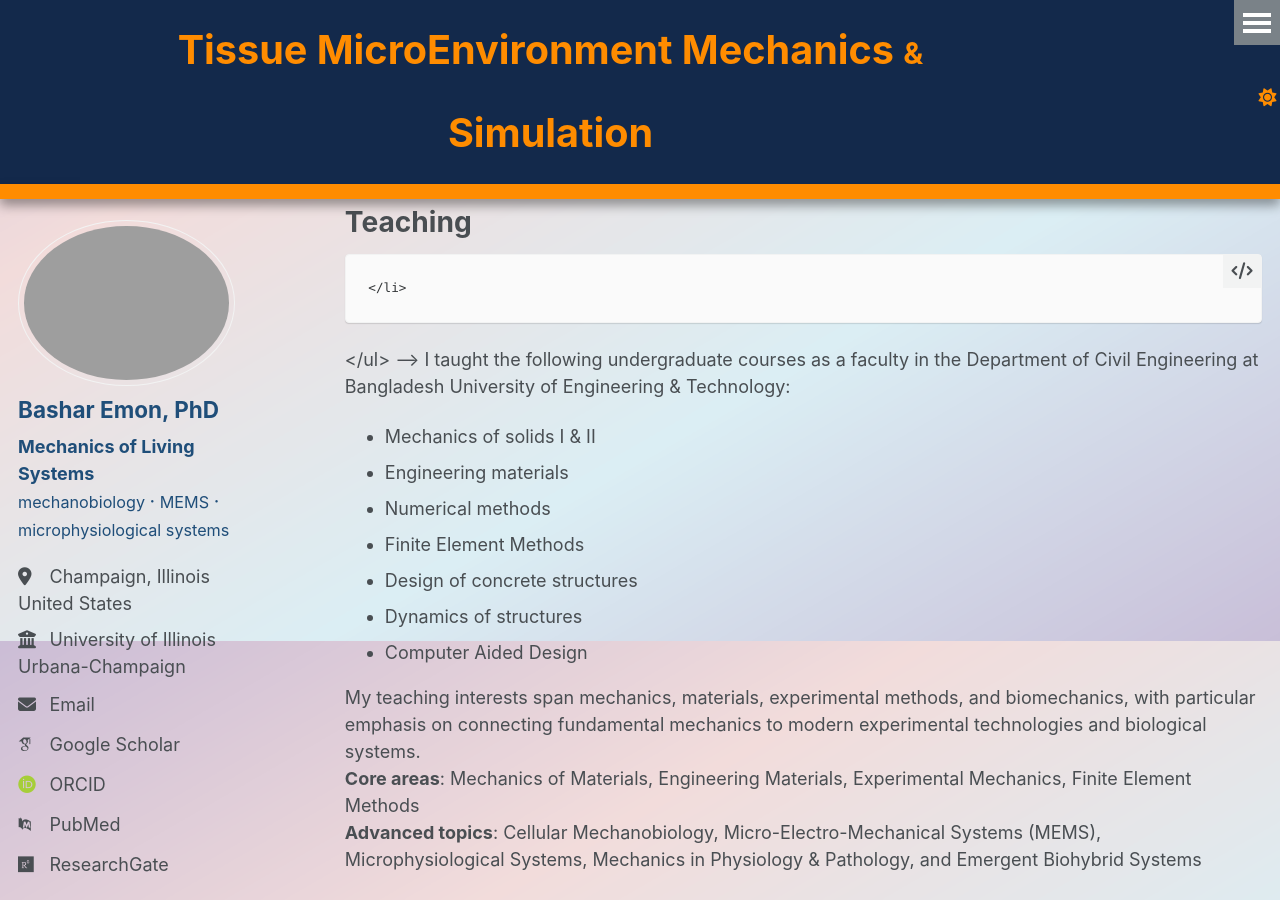
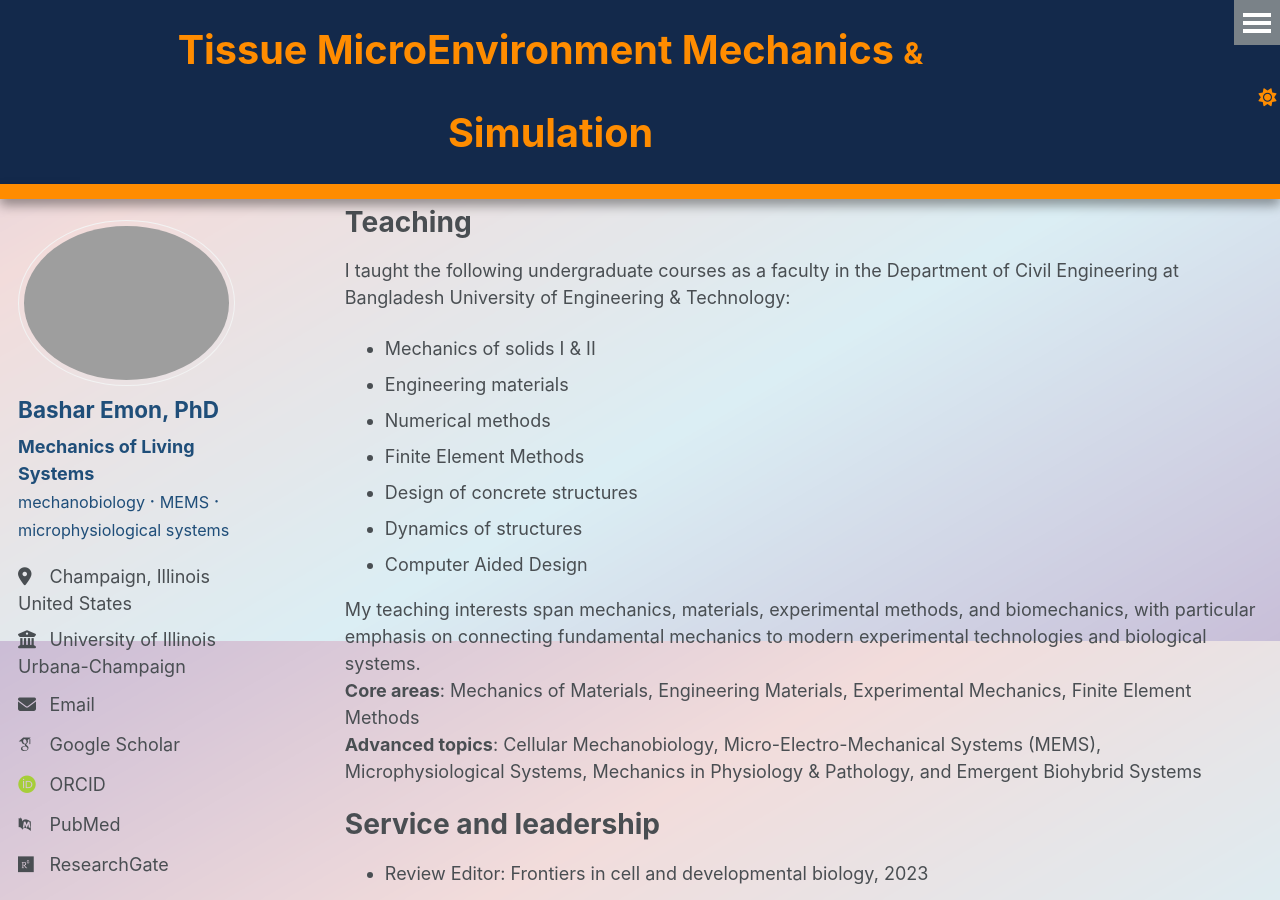
Before and after one commit to BasharEmon/BasharEmon.github.io, a Jekyll site: the page built from _pages/cv.md, in a window 1280 px wide and 900 px high, scrolled down 6559 px. Built offline with Jekyll 4.4.1, drawn with Linux system fonts in a browser that asks for light colours; some web fonts are replaced.

Commit message:
Update teaching section in CV
Removed commented-out teaching section and added course details.

```diff
--- a/_pages/cv.md
+++ b/_pages/cv.md
@@ -53,20 +53,7 @@ Talks & presentations
 
 Teaching
 ======
-<!--
-<ul>{% for post in site.teaching reversed %}
-    {% include archive-single-cv.html %}
-  {% endfor %}</ul>
 
-<ul>
-  {% for post in site.teaching reversed %}
-    <li>
-      <strong>{{ post.title }}</strong><br />
-      {{ post.content | markdownify }}
-    </li>
-  {% endfor %}
-</ul>
--->
 I taught the following undergraduate courses as a faculty in the Department of Civil Engineering at Bangladesh University of Engineering & Technology:
 * Mechanics of solids I & II
 * Engineering materials
```
